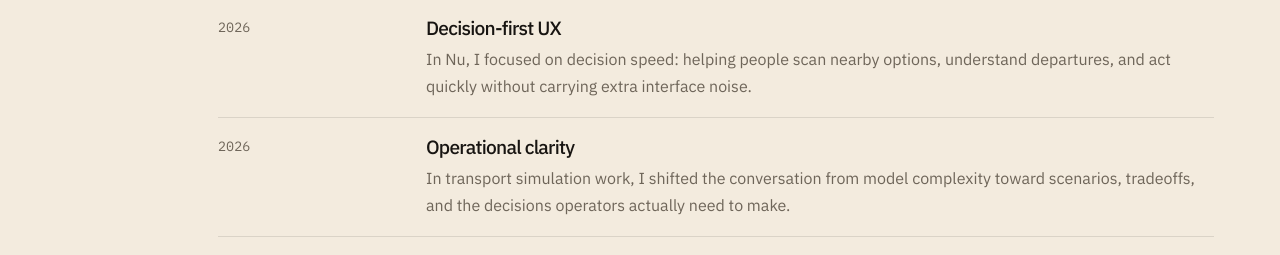
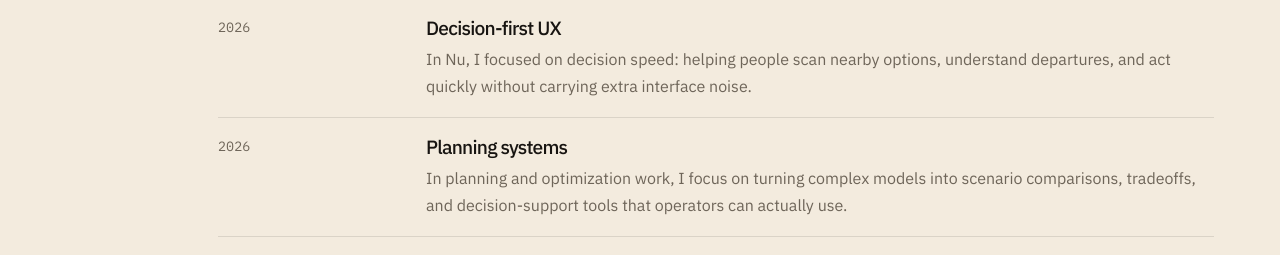
Before and after one commit to isjiajia01/personal-website, a Next.js app: page / in a window 1280 px wide. Shown: the part 2040-2295 px from the top of the page. Built offline with nearby package versions, Linux system fonts and the light colour scheme.

Commit message:
content: remove remaining transport-sim copy residue

```diff
--- a/app/data/copy.js
+++ b/app/data/copy.js
@@ -89,9 +89,9 @@ export const siteCopy = {
       },
       {
         years: "2026",
-        role: "Operational clarity",
+        role: "Planning systems",
         detail:
-          "In transport simulation work, I shifted the conversation from model complexity toward scenarios, tradeoffs, and the decisions operators actually need to make."
+          "In planning and optimization work, I focus on turning complex models into scenario comparisons, tradeoffs, and decision-support tools that operators can actually use."
       }
     ],
     principles: [
```
